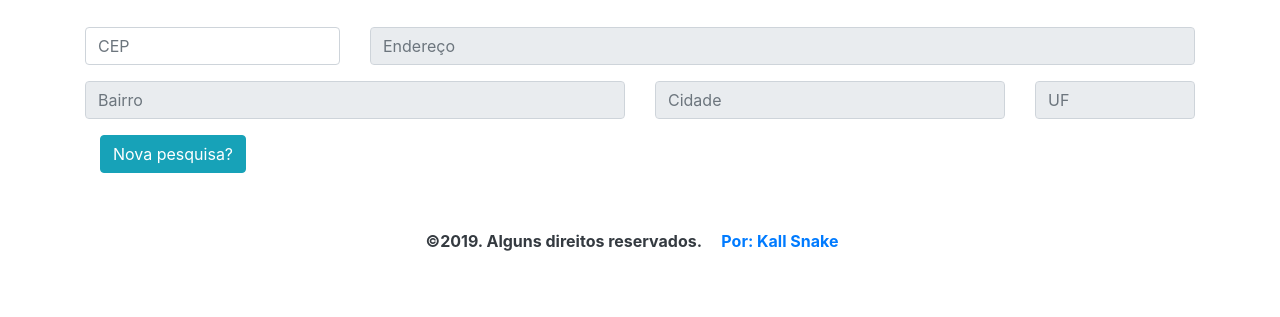
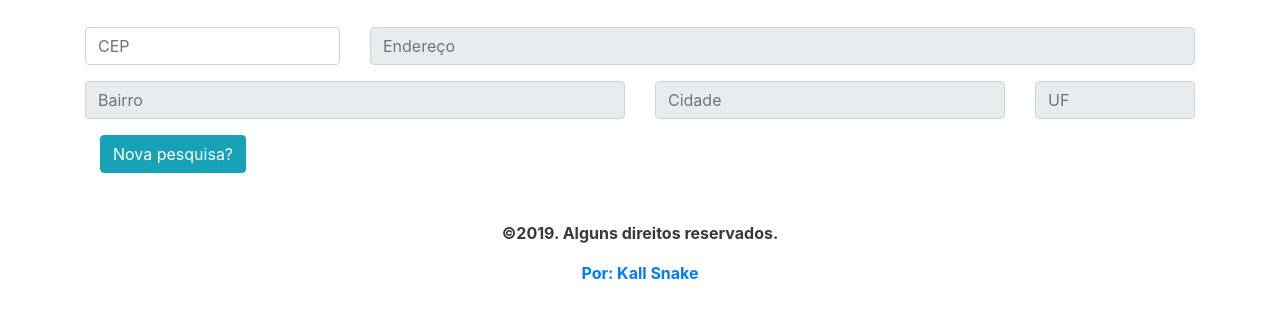
Before and after one commit to KallSnake/app-pesquisa-endereco, a plain HTML site: page index.html in a window 1280 px wide. Shown: the part 103-420 px from the top of the page. Drawn offline with nearby package versions, Linux system fonts and the light colour scheme.

Commit message:
Update index.html

```diff
--- a/index.html
+++ b/index.html
@@ -90,7 +90,9 @@
 
 				  <strong>
 
-				  <p> &copy;2019. Alguns direitos reservados. <a href="https://kallsnake.github.io" class="nav-link d-inline-block"> Por: Kall Snake </a> </p>
+				  <p> &copy;2019. Alguns direitos reservados. </p>
+
+				  <a href="https://kallsnake.github.io" class="nav-link d-inline"> Por: Kall Snake </a>
 
 				  </strong>
 
```
